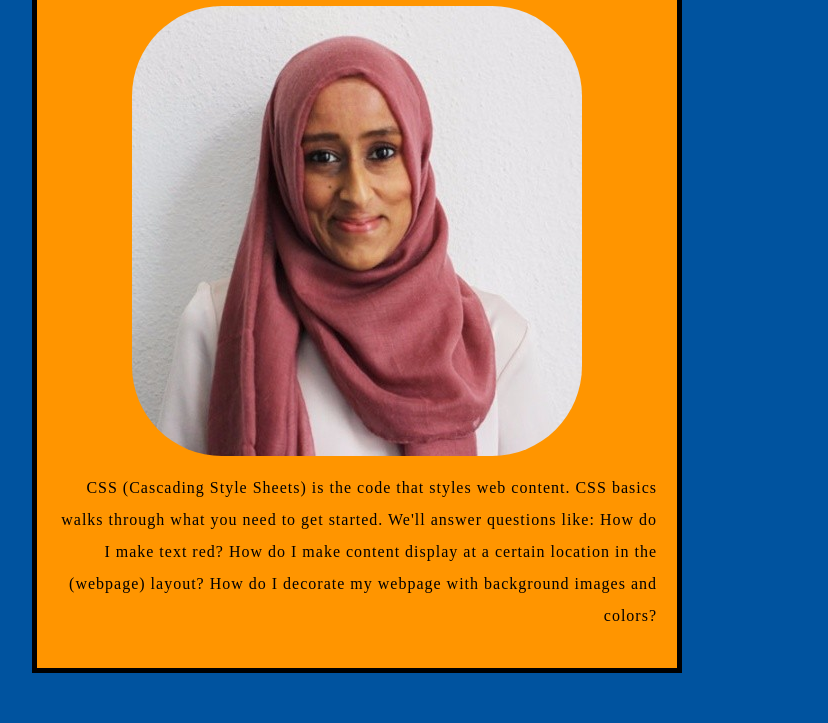
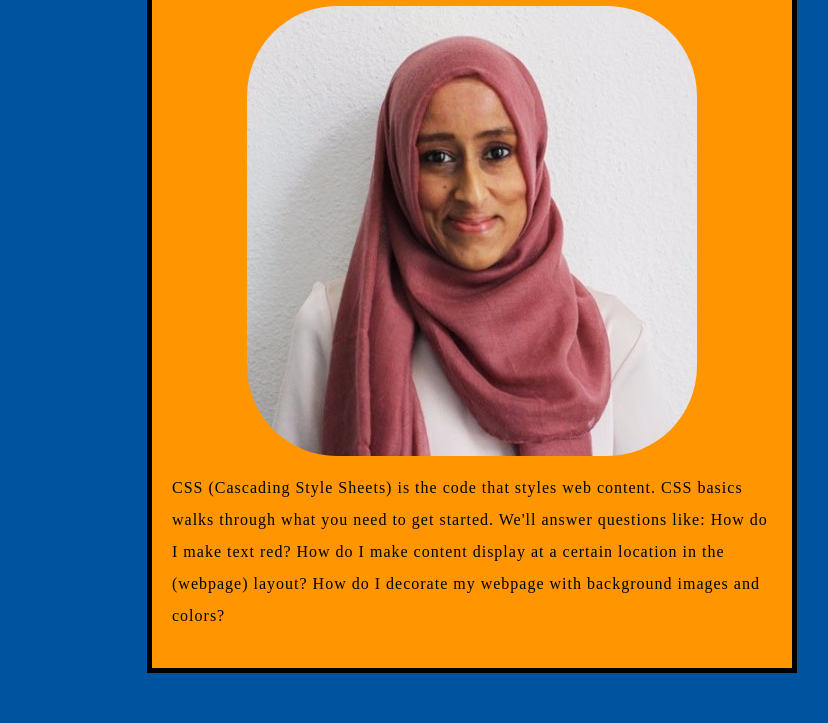
Before and after one commit to telads/telads.github.io, a plain HTML site: page index.html in a window 1280 px wide. Shown: the part 267-990 px from the top of the page, without its empty margins (168-996 px from the left). Drawn offline with Linux system fonts and the light colour scheme.

Commit message:
more stylistic changes

```diff
--- a/styles/styles.css
+++ b/styles/styles.css
@@ -1,25 +1,21 @@
 html {
   background-color: #00539f;
-  text-align: right;
 }
 
 body {
   width: 600px;
-  margin: 50px 50px;
-  margin-left: auto;
-  margin-left: 200px;
+  margin: 50px auto;
   background-color: #ff9500;
   padding: 0 20px 20px 20px;
-  text-align: right;
   border: 5px solid black;
-
+}
 h1 {
   margin: 0;
   padding: 20px 0;
   font-size: 60px;
-  text-align: center;
   color: #00539f;
   text-shadow: 3px 3px 5px black;
+  text-align: center;
 }
 
 p {
```
